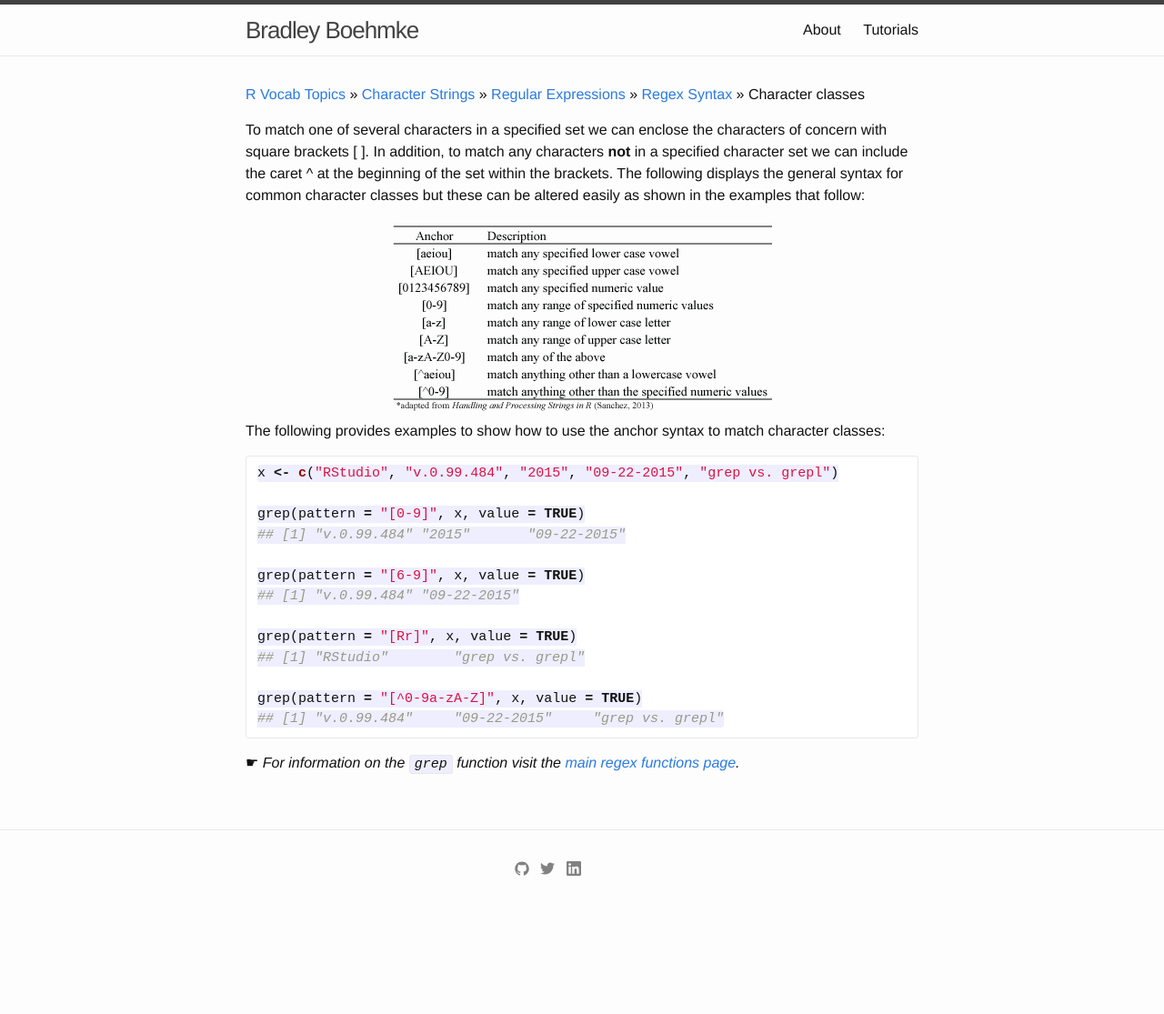
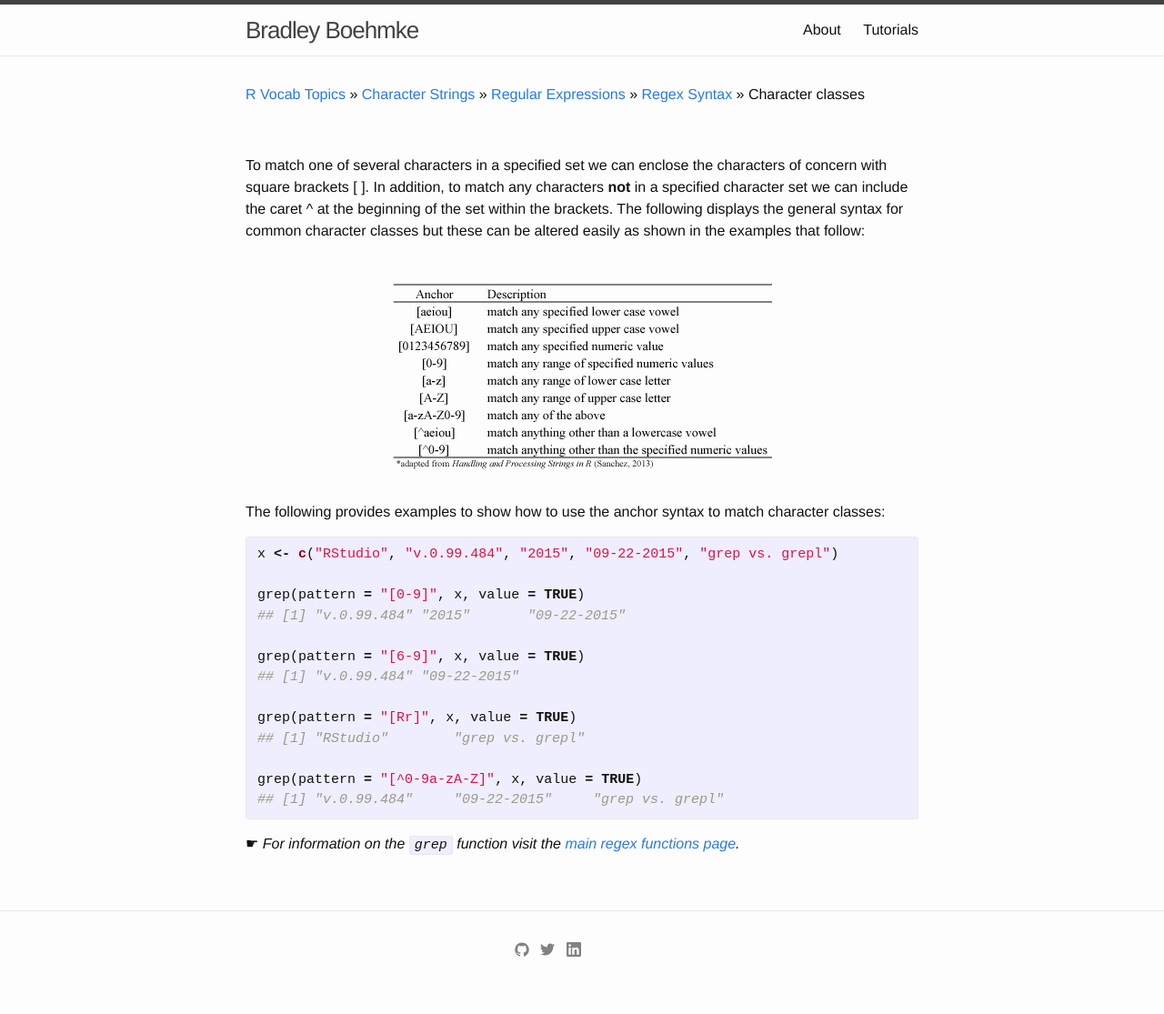
Before and after one commit to bradleyboehmke/bradleyboehmke, a Jekyll site: the page built from tutorials/character_class.md, in a window 1280 px wide. Shown: the whole page at 91% size. Built offline with Jekyll 4.4.1, drawn with Linux system fonts in a browser that asks for light colours; before the commit the page ends 1026 px from its top, so only the background shows below that.

Commit message:
Update character_class.md

````diff
--- a/tutorials/character_class.md
+++ b/tutorials/character_class.md
@@ -5,17 +5,19 @@ title: NULL
 
 [R Vocab Topics](index) &#187; [Character Strings](characters) &#187; [Regular Expressions](regex) &#187; [Regex Syntax](regex_syntax) &#187; Character classes
 
+<br>
+
 To match one of several characters in a specified set we can enclose the characters of concern with square brackets [ ].  In addition, to match any characters **not** in a specified character set we can include the caret ^ at the beginning of the set within the brackets.  The following displays the general syntax for common character classes but these can be altered easily as shown in the examples that follow:
 
 <center>
-<img src="/public/images/r_vocab/character_class.png" alt="Character Classes">
+<img src="/public/images/r_vocab/character_class.png" alt="Character Classes" vspace="25">
 </center>
 
 
 The following provides examples to show how to use the anchor syntax to match character classes:
 
 
-```r
+{% highlight r %}
 x <- c("RStudio", "v.0.99.484", "2015", "09-22-2015", "grep vs. grepl")
 
 grep(pattern = "[0-9]", x, value = TRUE)
@@ -29,5 +31,5 @@ grep(pattern = "[Rr]", x, value = TRUE)
 
 grep(pattern = "[^0-9a-zA-Z]", x, value = TRUE)
 ## [1] "v.0.99.484"     "09-22-2015"     "grep vs. grepl"
-```
-&#9755; *For information on the `grep` function visit the [main regex functions page](main_regex_functions).*
+{% endhighlight %}
+&#9755; *For information on the `grep` function visit the [main regex functions page](http://bradleyboehmke.github.io/tutorials/main_regex_functions).*
````
